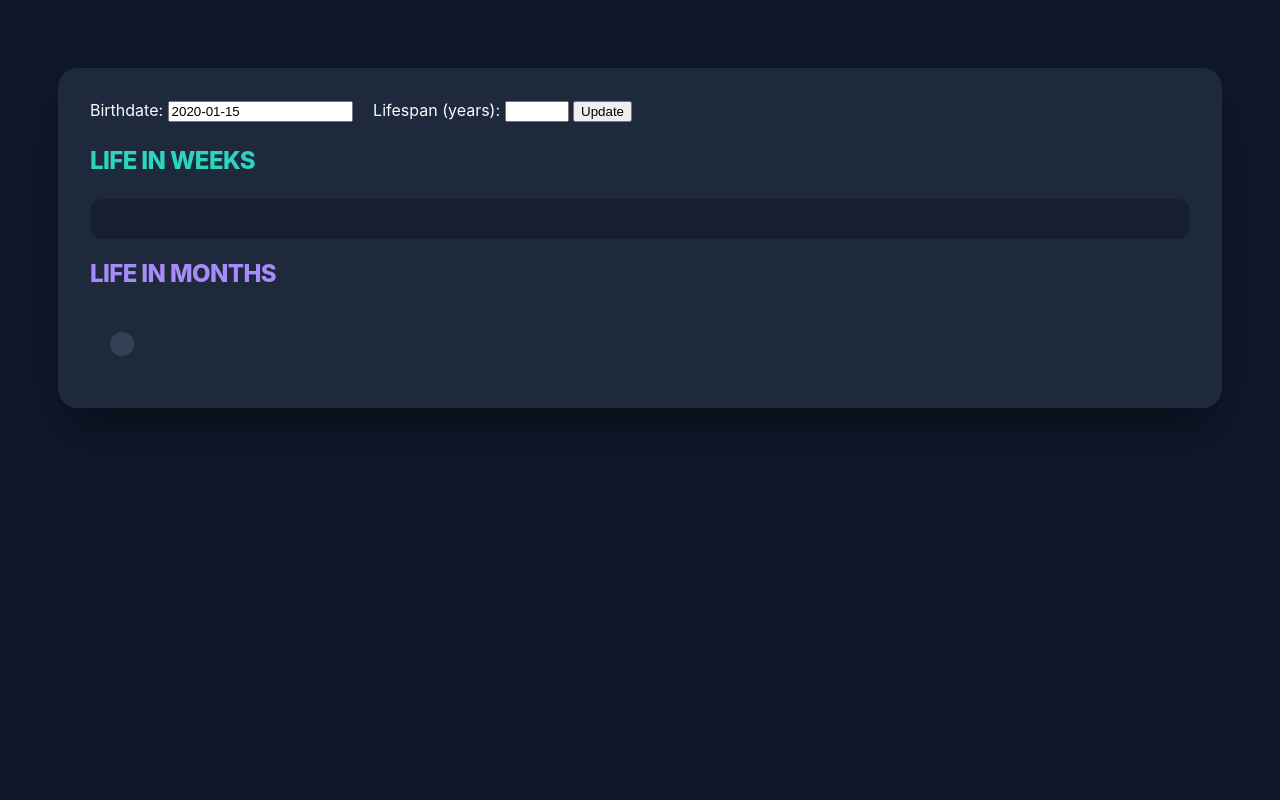
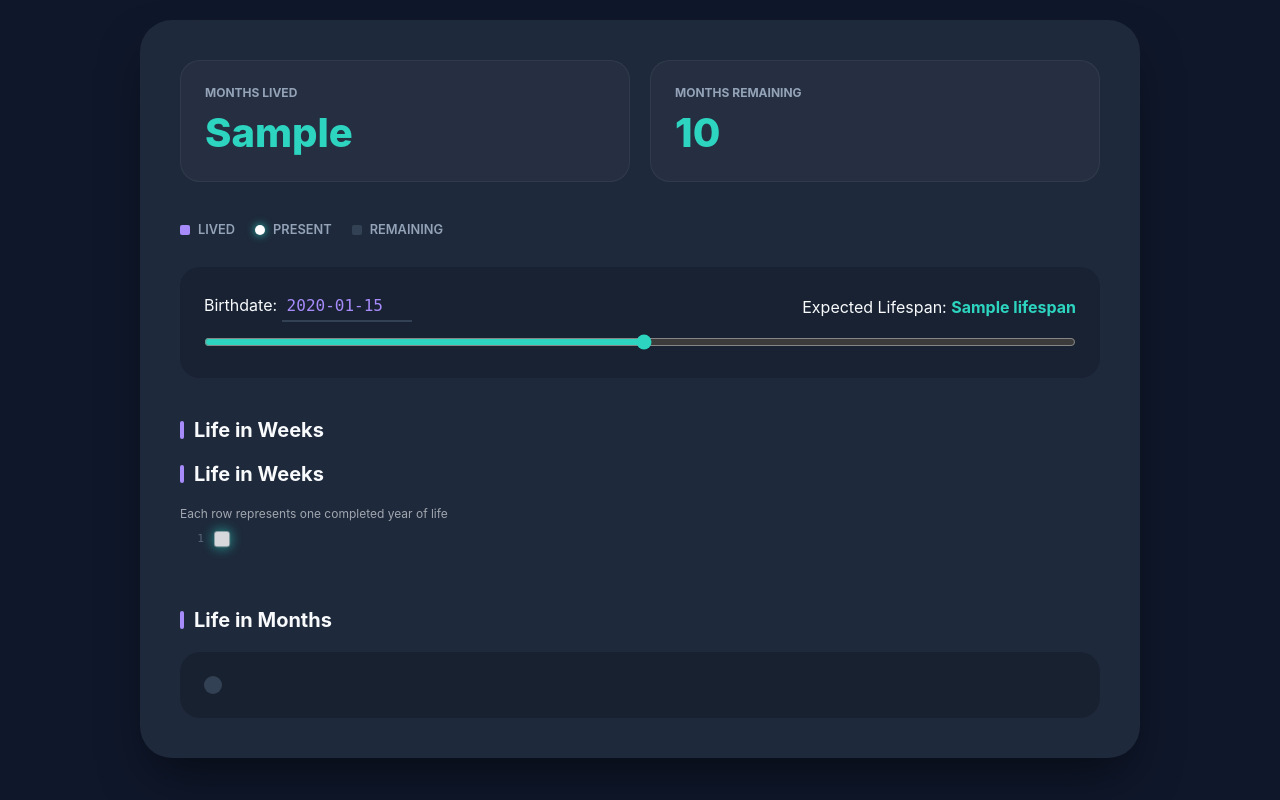
Before and after one commit to yeoreums/life-in-weeks, a Flask app: template templates/index.html in a window 1280 px wide. Run offline with Flask 3, Linux system fonts and the light colour scheme; the template is opened without the code that fills it: most values are stand-ins (such as "Sample title", 1, 10 or a date in 2020).

Commit message:
Improve life calendar UX and input robustness

```diff
--- a/static/style.css
+++ b/static/style.css
@@ -1,15 +1,31 @@
+/* =========================
+   DESIGN TOKENS
+========================= */
 :root {
-  --bg-main: #0f172a; /* Deep matte midnight */
+  --bg-main: #0f172a;
   --container-bg: #1e293b;
   --text-head: #f8fafc;
   --text-sub: #94a3b8;
 
-  /* Cyber-Pastel Palette */
-  --color-lived: #a78bfa; /* Soft Pastel Purple */
-  --color-remaining: #334155; /* Muted Slate */
-  --color-accent: #2dd4bf; /* Mint Neon */
+  --color-lived: #a78bfa;
+  --color-remaining: #334155;
+  --color-accent: #2dd4bf;
+
+  --week-size: 12px;
 }
 
+/* =========================
+   GLOBAL RESET
+========================= */
+* {
+  box-sizing: border-box;
+  margin: 0;
+  padding: 0;
+}
+
+/* =========================
+   BASE LAYOUT
+========================= */
 body {
   background-color: var(--bg-main);
   font-family: 'Inter', -apple-system, sans-serif;
@@ -18,89 +34,235 @@ body {
 }
 
 .container {
-  max-width: 1100px; /* Widened to accommodate larger units */
-  margin: 40px auto;
-  padding: 32px;
+  max-width: 1000px;
+  margin: 0 auto;
+  padding: 40px;
   background: var(--container-bg);
-  border-radius: 20px;
+  border-radius: 32px;
   box-shadow: 0 25px 50px -12px rgba(0, 0, 0, 0.5);
 }
 
-h2 {
-  font-size: 1.5rem;
-  letter-spacing: -0.025em;
-  margin-bottom: 24px;
-  text-transform: uppercase;
-  font-weight: 800;
+/* =========================
+   STATS
+========================= */
+.stats-grid {
+  display: grid;
+  grid-template-columns: repeat(auto-fit, minmax(200px, 1fr));
+  gap: 20px;
+  margin-bottom: 40px;
 }
 
-.weeks-title {
-  color: var(--color-accent); /* mint neon */
+.stat-card {
+  background: rgba(255, 255, 255, 0.03);
+  padding: 24px;
+  border-radius: 20px;
+  border: 1px solid rgba(255, 255, 255, 0.05);
 }
 
-.months-title {
-  color: var(--color-lived);  /* pastel purple */
+.stat-card h3 {
+  font-size: 0.75rem;
+  color: var(--text-sub);
+  text-transform: uppercase;
+  margin-bottom: 8px;
 }
 
-/* WEEKS: Brutally optimized for readability */
-.weeks {
+.stat-card .value {
+  font-size: 2.5rem;
+  font-weight: 800;
+  color: var(--color-accent);
+}
+
+/* =========================
+   LEGEND
+========================= */
+.legend {
+  display: flex;
+  gap: 20px;
+  margin-bottom: 30px;
+  font-size: 0.8rem;
+  color: var(--text-sub);
+  font-weight: 600;
+  text-transform: uppercase;
+}
+
+.legend-item {
+  display: flex;
+  align-items: center;
+  gap: 8px;
+}
+
+.dot-sample {
+  width: 10px;
+  height: 10px;
+  border-radius: 2px;
+}
+
+.dot-sample.lived { background: var(--color-lived); }
+.dot-sample.remaining { background: var(--color-remaining); }
+.dot-sample.now {
+  background: #fff;
+  border-radius: 50%;
+  box-shadow: 0 0 8px var(--color-accent);
+}
+
+/* =========================
+   CONTROLS
+========================= */
+.tuner-group {
+  margin-bottom: 40px;
+  background: rgba(15, 23, 42, 0.4);
+  padding: 24px;
+  border-radius: 20px;
+}
+
+.birth-input {
+  background: transparent;
+  border: none;
+  border-bottom: 2px solid var(--color-remaining);
+  color: var(--color-lived);
+  font-family: monospace;
+  font-size: 1rem;
+  padding: 5px;
+  width: 130px;
+  outline: none;
+  transition: border-color 0.3s;
+}
+
+.birth-input:focus {
+  border-bottom-color: var(--color-accent);
+}
+
+input[type="range"] {
+  width: 100%;
+  accent-color: var(--color-accent);
+  margin-top: 12px;
+}
+
+/* =========================
+   HEADINGS
+========================= */
+h2 {
+  font-size: 1.25rem;
+  margin-bottom: 20px;
+  display: flex;
+  align-items: center;
+  gap: 10px;
+}
+
+h2::before {
+  content: '';
+  width: 4px;
+  height: 18px;
+  background: var(--color-lived);
+  border-radius: 4px;
+}
+
+/* =========================
+   LIFE IN WEEKS
+========================= */
+.year-row {
+  display: flex;
+  align-items: center;
+  gap: 12px;
+  padding: 3px 0;
+}
+
+.year-label {
+  font-family: monospace;
+  font-size: 0.7rem;
+  color: var(--text-sub);
+  width: 24px;
+  text-align: right;
+  opacity: 0.5;
+}
+
+.weeks-row {
   display: grid;
-  /* Reduced columns to 26 so they wrap naturally into a "Year Block"
-     OR keep 52 but increase the container width. Let's go with 52 but LARGER. */
-  grid-template-columns: repeat(52, 14px);
-  gap: 6px;
-  padding: 20px;
-  background: rgba(15, 23, 42, 0.5);
-  border-radius: 12px;
-  overflow-x: auto; /* Prevents breaking on small screens */
+  grid-template-columns: repeat(52, var(--week-size));
+  gap: 4px;
 }
 
 .week {
-  width: 14px;
-  height: 14px;
-  border-radius: 3px; /* "Squircle" - scientifically easier to scan than circles */
+  width: var(--week-size);
+  height: var(--week-size);
   background: var(--color-remaining);
-  transition: all 0.2s ease;
+  border-radius: 2px;
+  transition: all 0.2s;
 }
 
 .week.lived {
   background: var(--color-lived);
-  box-shadow: 0 0 8px rgba(167, 139, 250, 0.4);
 }
 
-/* MONTHS: Using your preferred Circles here */
-.months {
+.week.current {
+  background: #fff;
+  box-shadow: 0 0 10px var(--color-accent);
+  transform: scale(1.3);
+  animation: pulse 2s infinite;
+  z-index: 2;
+}
+
+/* =========================
+   LIFE IN MONTHS
+========================= */
+.months-grid {
   display: grid;
-  grid-template-columns: repeat(auto-fill, minmax(20px, 1fr));
-  gap: 12px;
-  padding: 20px;
+  grid-template-columns: repeat(auto-fill, minmax(18px, 1fr));
+  gap: 10px;
+  padding: 24px;
+  background: rgba(0,0,0,0.2);
+  border-radius: 20px;
 }
 
 .month {
-  width: 20px;
-  height: 20px;
-  border-radius: 50%; /* Perfect circle */
+  width: 18px;
+  height: 18px;
+  border-radius: 50%;
   background: var(--color-remaining);
-  border: 2px solid transparent;
   transition: all 0.3s cubic-bezier(0.175, 0.885, 0.32, 1.275);
 }
 
 .month.lived {
   background: var(--color-accent);
-  box-shadow: 0 0 12px rgba(45, 212, 191, 0.3);
 }
 
-.month:hover {
+.month.current {
+  background: #fff;
+  box-shadow: 0 0 15px var(--color-accent);
   transform: scale(1.4);
-  border-color: #ffffff;
-  cursor: pointer;
+  z-index: 5;
+  animation: pulse 2s infinite;
 }
 
-/* The "Glassmorphism" footer for context */
-.legend {
-  margin-top: 24px;
-  font-size: 0.8rem;
-  color: var(--text-sub);
-  display: flex;
-  gap: 16px;
+/* Month hover interaction (restored) */
+.month:hover {
+  transform: scale(1.6);
+  border-color: #ffffff;
+  z-index: 10;
+  cursor: pointer;
+  box-shadow: 0 10px 20px rgba(0, 0, 0, 0.4);
 }
+
+
+/* =========================
+   ANIMATIONS
+========================= */
+@keyframes pulse {
+  0% { transform: scale(1); opacity: 1; }
+  50% { transform: scale(1.3); opacity: 0.8; }
+  100% { transform: scale(1); opacity: 1; }
+}
+
+/* =========================
+   RESPONSIVE
+========================= */
+@media (max-width: 800px) {
+  .weeks-row {
+    grid-template-columns: repeat(auto-fill, var(--week-size));
+    flex-grow: 1;
+  }
+
+  .container {
+    padding: 20px;
+  }
+}
--- a/templates/index.html
+++ b/templates/index.html
@@ -1,56 +1,113 @@
 <!DOCTYPE html>
-<html>
+<html lang="en">
 <head>
-        <meta charset="UTF-8" />
-        <title>Life Calendar</title>
+    <meta charset="UTF-8">
+    <meta name="viewport" content="width=device-width, initial-scale=1.0">
+    <title>Life Tracker</title>
     <link rel="stylesheet" href="{{ url_for('static', filename='style.css') }}">
 </head>
 <body>
-
     <div class="container">
 
-        <form method="get" style="margin-bottom: 24px;">
+        <!-- STATS -->
+        <div class="stats-grid">
+            <div class="stat-card">
+                <h3>Months Lived</h3>
+                <div class="value">{{ lived_months }}</div>
+            </div>
+            <div class="stat-card">
+                <h3>Months Remaining</h3>
+                <div class="value">{{ total_months - lived_months }}</div>
+            </div>
+        </div>
+
+        <!-- LEGEND -->
+        <div class="legend">
+            <div class="legend-item">
+                <div class="dot-sample lived"></div> Lived
+            </div>
+            <div class="legend-item">
+                <div class="dot-sample now"></div> Present
+            </div>
+            <div class="legend-item">
+                <div class="dot-sample remaining"></div> Remaining
+            </div>
+        </div>
+
+        <!-- CONTROLS -->
+        <form method="get" class="tuner-group">
+            <div style="display: flex; flex-wrap: wrap; justify-content: space-between; align-items: center; gap: 15px;">
                 <label>
                     Birthdate:
                     <input
                         type="text"
+                        class="birth-input"
                         name="birthdate"
                         value="{{ birthdate }}"
-            placeholder="YYYY-MM-DD"
-            required
-            >
-        </label>
-        <label style="margin-left: 16px;">
-            Lifespan (years):
-            <input
-                type="number"
-                name="lifespan"
-                value="{{ lifespan }}"
-                min="1"
-                max="130"
-                step="1"
-                required
+                        inputmode="numeric"
+                        placeholder="19960520"
+                        onchange="this.form.submit()"
                     >
                 </label>
 
-        <button type="submit">Update</button>
+                <label>
+                  Expected Lifespan:
+                  <span id="lifespan-value" style="color:var(--color-accent); font-weight:bold;">
+                    {{ lifespan }}
+                  </span>
+                </label>
+
+            </div>
+
+            <!-- IMPORTANT: no auto-submit here -->
+            <input
+                type="range"
+                name="lifespan"
+                min="1"
+                max="120"
+                value="{{ lifespan }}"
+                oninput="document.getElementById('lifespan-value').innerText = this.value"
+                onchange="this.form.submit()"
+            >
+
         </form>
 
-        <h2 class="weeks-title">Life in Weeks</h2>
-        <div class="weeks">
-            {% for i in range(total_weeks) %}
-            <div class="week {{ 'lived' if i < lived_weeks else 'remaining' }}"></div>
+        <!-- WEEKS -->
+        <h2>Life in Weeks</h2>
+        <h2>Life in Weeks</h2>
+        <p style="opacity:0.6; font-size:0.75rem; margin-bottom:8px;">
+          Each row represents one completed year of life
+        </p>
+
+        <div class="life-grid">
+            {% for year in life_map %}
+                {% set year_index = loop.index0 %}
+                <div class="year-row">
+                    <span class="year-label">{{ year_index + 1 }}</span>
+                    <div class="weeks-row">
+                        {% for week in year %}
+                            <div
+                                class="week {{ 'lived' if week.lived }} {{ 'current' if week.current }}"
+                                title="Year {{ year_index }}, Week {{ week.week_num }}"
+                            ></div>
+                        {% endfor %}
+                    </div>
+                </div>
             {% endfor %}
         </div>
 
-        <h2 class="months-title">Life in Months</h2>
-        <div class="months">
-            {% for i in range(total_months) %}
-            <div class="month {{ 'lived' if i < lived_months else 'remaining' }}"></div>
+        <!-- MONTHS -->
+        <h2 style="margin-top: 60px;">Life in Months</h2>
+        <div class="months-grid">
+            {% for m in range(total_months) %}
+                <div
+                    class="month
+                    {{ 'lived' if m < lived_months }}
+                    {{ 'current' if m == current_month_idx }}"
+                ></div>
             {% endfor %}
         </div>
 
     </div>
-
 </body>
 </html>
--- a/web/app.py
+++ b/web/app.py
@@ -2,7 +2,6 @@ import os
 from flask import Flask, render_template, request
 from datetime import date
 from model.life_model import LifeModel
-
 
 BASE_DIR = os.path.dirname(os.path.dirname(os.path.abspath(__file__)))
 
@@ -12,7 +11,6 @@ app = Flask(
     static_folder=os.path.join(BASE_DIR, "static"),
 )
 
-
 @app.route("/")
 def home():
     birth_str = request.args.get("birthdate")
@@ -20,46 +18,70 @@ def home():
 
     today = date.today()
 
+    # -------- Birthdate Logic (bug-fixed) --------
     if birth_str:
-        birth = date.fromisoformat(birth_str)
+        birth_str = birth_str.strip()
+        try:
+            # Allow YYYYMMDD (e.g. 19900101)
+            if len(birth_str) == 8 and birth_str.isdigit():
+                birth = date(
+                    int(birth_str[0:4]),
+                    int(birth_str[4:6]),
+                    int(birth_str[6:8]),
+                )
+            else:
+                # Allow YYYY-MM-DD
+                birth = date.fromisoformat(birth_str)
+        except ValueError:
+            birth = date(today.year - 30, today.month, today.day)
     else:
         birth = date(today.year - 30, today.month, today.day)
 
     if birth > today:
         birth = today
 
-    if lifespan_str:
-        try:
-            lifespan = int(lifespan_str)
-        except ValueError:
-            lifespan = 90
-    else:
+    # -------- Lifespan Logic --------
+    try:
+        lifespan = int(lifespan_str) if lifespan_str else 90
+    except ValueError:
         lifespan = 90
 
     lifespan = max(1, min(lifespan, 130))
 
+    # -------- Model --------
     model = LifeModel(birth_date=birth, expected_years=lifespan)
 
     lived_weeks = model.lived_weeks(today)
-    total_weeks = model.total_weeks()
 
-    lived_months = model.lived_months(today)
+    # -------- Month Stats (kept exactly as-is) --------
+    lived_months = (today.year - birth.year) * 12 + (today.month - birth.month)
+    current_month_idx = lived_months - 1
     total_months = lifespan * 12
 
-    current_week_index = lived_weeks - 1
-    current_month_index = lived_months - 1
+    # -------- Life Map (Weeks grouped by year) --------
+    life_map = []
 
+    for year_idx in range(lifespan):
+        year_weeks = []
+        for week_in_year in range(52):
+            abs_week = (year_idx * 52) + week_in_year
+            year_weeks.append({
+                "lived": abs_week < lived_weeks,
+                "current": abs_week == lived_weeks - 1,
+                "week_num": week_in_year + 1,
+            })
+        life_map.append(year_weeks)
+
+    # -------- Render --------
     return render_template(
         "index.html",
         birthdate=birth.isoformat(),
+        lifespan=lifespan,
         lived_weeks=lived_weeks,
-        total_weeks=total_weeks,
         lived_months=lived_months,
+        current_month_idx=current_month_idx,
         total_months=total_months,
-        current_week_index=current_week_index,
-        current_month_index=current_month_index,
-        today=today.isoformat(),
-        lifespan=lifespan,
+        life_map=life_map,
     )
 
 if __name__ == "__main__":
```
Lines whose indentation alone changed are shown as unchanged.
